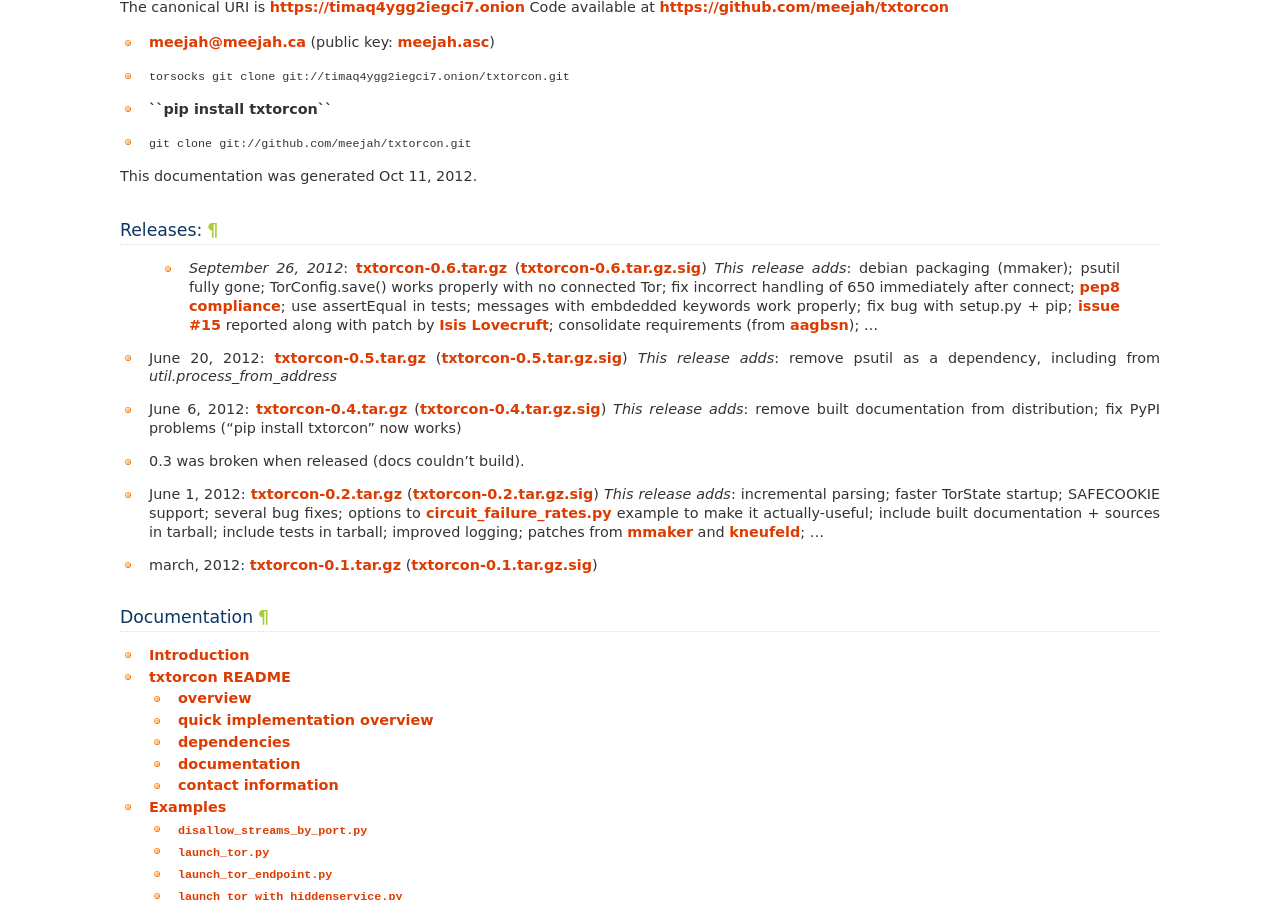
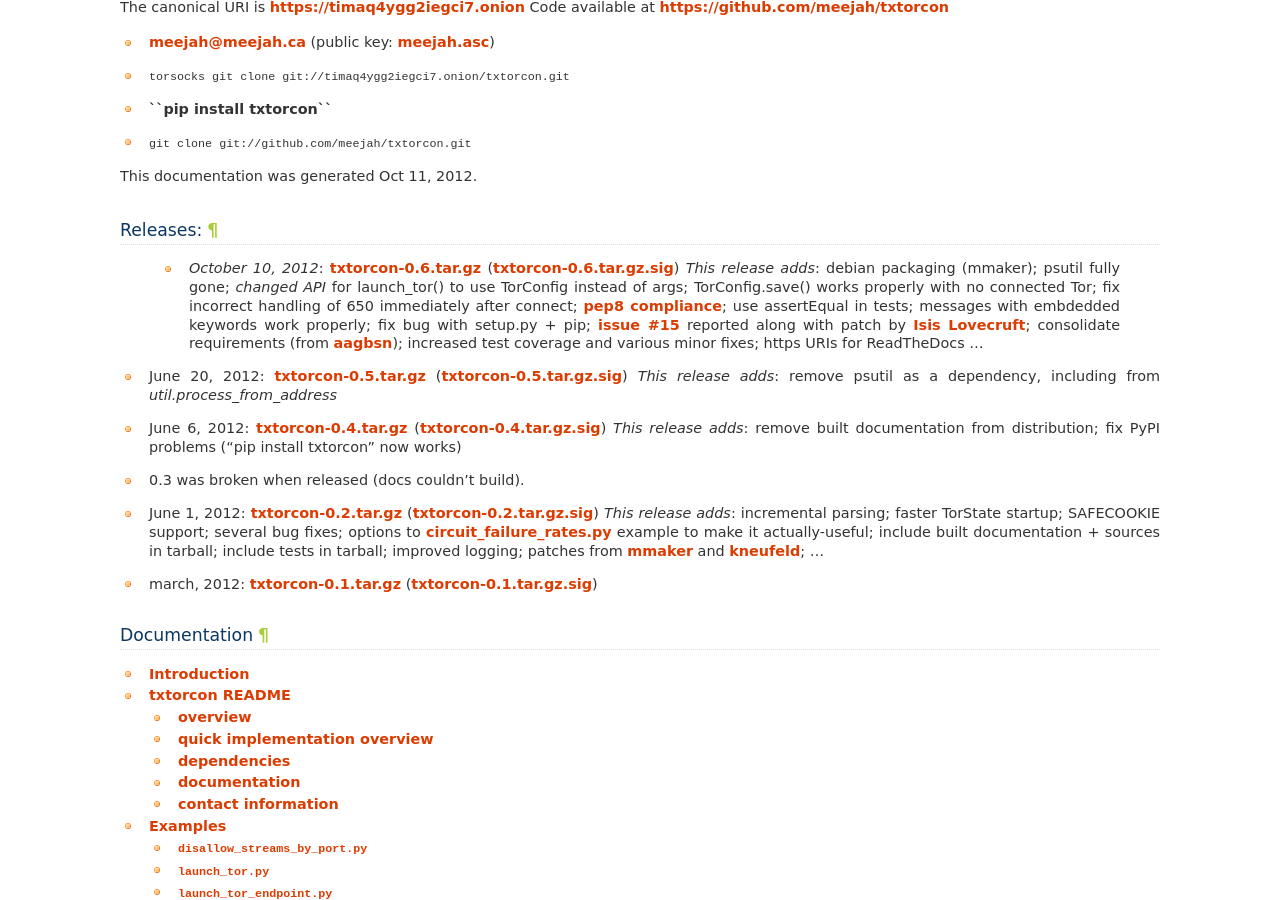
Before and after one commit to meejah/txtorcon, a Sphinx documentation site: the page built from docs/index.rst, in a window 1280 px wide and 900 px high, scrolled down 808 px. Built offline with Sphinx 7.4.7, drawn with Linux system fonts in a browser that asks for light colours.

Commit message:
tweaks to documentation for 0.6 release

```diff
--- a/docs/index.rst
+++ b/docs/index.rst
@@ -48,10 +48,11 @@
 Releases:
 ---------
 
- - *September 26, 2012*: `txtorcon-0.6.tar.gz <txtorcon-0.6.tar.gz>`_ (`txtorcon-0.6.tar.gz.sig <txtorcon-0.6.tar.gz.sig>`_)
+ - *October 10, 2012*: `txtorcon-0.6.tar.gz <txtorcon-0.6.tar.gz>`_ (`txtorcon-0.6.tar.gz.sig <txtorcon-0.6.tar.gz.sig>`_)
    *This release adds*:
    debian packaging (mmaker);
    psutil fully gone;
+   *changed API* for launch_tor() to use TorConfig instead of args;
    TorConfig.save() works properly with no connected Tor;
    fix incorrect handling of 650 immediately after connect;
    `pep8 compliance <http://www.python.org/dev/peps/pep-0008/>`_;
@@ -60,6 +61,8 @@
    fix bug with setup.py + pip;
    `issue #15 <https://github.com/meejah/txtorcon/issues/15>`_ reported along with patch by `Isis Lovecruft <https://github.com/isislovecruft>`_;
    consolidate requirements (from `aagbsn <https://github.com/aagbsn>`_);
+   increased test coverage and various minor fixes;
+   https URIs for ReadTheDocs
    ...
 
 - June 20, 2012: `txtorcon-0.5.tar.gz <txtorcon-0.5.tar.gz>`_ (`txtorcon-0.5.tar.gz.sig <txtorcon-0.5.tar.gz.sig>`_)
```
Also changed, not shown: 1 other file.
